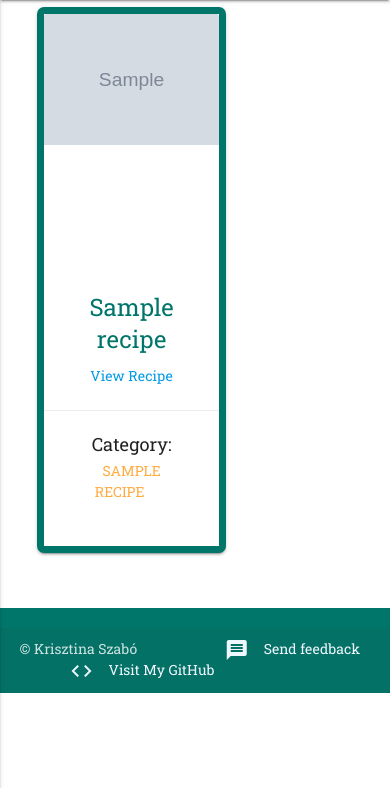
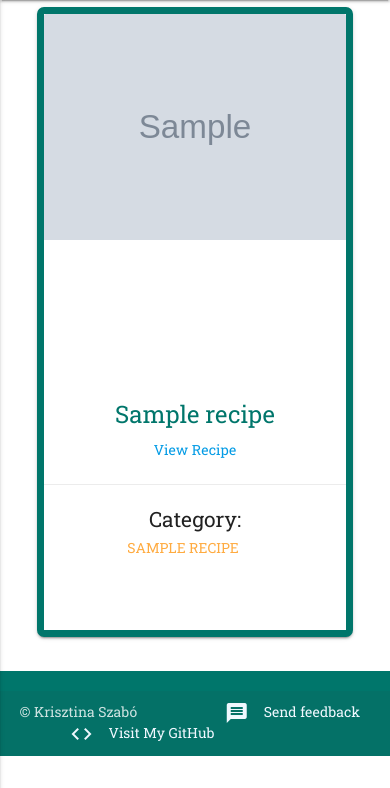
Before and after one commit to Code-Institute-Submissions/lockdown-kitchen-ms3, a Flask app: page /get_recipes in a window 390 px wide. Shown: the part 56-844 px from the top of the page. Run offline with Flask 2, Linux system fonts and the light colour scheme; grey boxes marked "Sample" are stand-in pictures; a database or web service that is not in the repository returns one stand-in record (values such as "Sample title"); some libraries are stand-ins or nearby versions.

Commit message:
Card media queries set, css validated

```diff
--- a/static/css/style.css
+++ b/static/css/style.css
@@ -54,24 +54,18 @@ main {
 	min-height: 100vh;
 }
 
+
 /*Recipe card styling*/
 
 .card-title {
 	color: #00766B;
-    padding-top:1rem;
-}
-
-#card-main{
-    width: 15rem;
-    height: 42rem;
-
+	padding-top: 1.3rem;
 }
 
 .card {
 	border: #00766B solid 0.5rem;
 	border-radius: 0.5rem;
-    height: 39rem;
-
+	height: 40rem;
 }
 
 .card-image {
@@ -79,7 +73,7 @@ main {
 }
 
 .category-header {
-	font-size: 1.3rem;
+	font-size: 1.5rem;
 }
 
 .page-category,
@@ -91,11 +85,11 @@ main {
 	background: #ff0000;
 }
 
+
 /*Add new recipes title and submit button */
 
-#addnew{
-    color: #00766B;
-
+#addnew {
+	color: #00766B;
 }
 
 #submit {
@@ -159,25 +153,43 @@ main {
 /*** Small mobile devices ***/
 
 
-/*** Tested on Moto G4, Galaxy S5, Pixel2, Pixel 2XL, Iphone 5/SE, Iphone 6/7/8, Iphone 6/7/8 Plus, IphoneX, Ipad and Ipad Pro ***/
+/*** Tested on Moto G4, Galaxy S5, Pixel2, Pixel 2XL, Iphone 5/SE, Iphone 6/7/8, IphoneX, Iphone 6/7/8 Plus, IphoneX, Ipad and Ipad Pro ***/
 
-/***@media only screen and (min-width: 350px) and (max-width: 769px) {
-	.card {
-		height: 55rem;
+@media only screen and (min-width: 310px) and (max-width: 769px) {
+	#recipecard {
+		height: 45rem;
 	}
-	.card-image {
-		height: 35rem;
+	#imagerecipe {
+		height: 22%;
+	}
+	#titlerecipe {
+		padding-top: 16rem;
+	}
+}
+
+
+/***Tested on  Ipad and Ipad Pro ***/
+
+@media screen and (min-width: 770px) and (max-width: 1023px) {
+	#recipecard {
+		height: 40.5rem;
+	}
+	#imagerecipe {
+		height: 15%;
+	}
+	#titlerecipe {
+		padding-top: 15rem;
 	}
 }
 
 
 /***Tested on laptop, laptop with touch ***/
 
-/**@media only screen and (min-width: 770px) {
-	.card {
-		height: 60rem;
+@media screen and (min-width: 1024px) {
+	#recipecard {
+		height: 42.3rem;
 	}
-	.card-image {
-		height: 40rem;
+	#titlerecipe {
+		font-size: 1.3rem;
 	}
 }
--- a/templates/displaycategories.html
+++ b/templates/displaycategories.html
@@ -8,15 +8,15 @@ To view the full recipe, the user has to click on the View recipe button-->
    <div class="row">
       {% for recipe in recipes %}
       <div class="recipe-publish col m4 s12">
-         <div class="card">
-            <div class="card-image">
+         <div class="card" id="recipecard">
+            <div class="card-image" id="imagerecipe">
                 <a href="{{url_for('display_recipe', recipe_id=recipe._id)}}">
                <img alt="picture" class ="responsive-img" src="{{recipe.picture}}">
                 </a>
             </div>
             <div class="card-content">
              <a href="{{url_for('display_recipe', recipe_id=recipe._id)}}">
-               <span class="card-title">{{recipe.title}}</span>
+               <span class="card-title" id="titlerecipe">{{recipe.title}}</span>
              </a>
                <a href="{{url_for('display_recipe', recipe_id=recipe._id)}}" class="waves-effect waves-light"> View Recipe</a>
             </div>
--- a/templates/recipes.html
+++ b/templates/recipes.html
@@ -6,22 +6,22 @@
 <div class="container center">
    <div class="row">
       {% for recipe in recipes %}
-      <div class="recipe-publish col m4 s12" id="card-main">
+      <div class="recipe-publish col m4 s12">
          <!--Recipes card containing the basic informations about the recipe, and the link the full version
             To offer better user experience, the picture and the title is also clickable and redirects to the same page as View recipe link-->
-         <div class="card">
-            <div class="card-image">
+         <div class="card" id="recipecard">
+            <div class="card-image" id="imagerecipe">
                <a href="{{url_for('display_recipe', recipe_id=recipe._id)}}">
                <img alt="picture" class="responsive-img" src="{{recipe.picture}}">
                </a>
             </div>
             <div class="card-content">
                <a href="{{url_for('display_recipe', recipe_id=recipe._id)}}">
-               <span class="card-title">{{recipe.title}}</span>
+               <span class="card-title" id="titlerecipe">{{recipe.title}}</span>
                </a>
                <a href="{{url_for('display_recipe', recipe_id=recipe._id)}}" class="waves-effect waves-light"> View Recipe</a>
             </div>
-            <div class="card-action">
+            <div class="card-action" id="card-action">
                <h6 class="category-header"> Category: </h6>
                <a href="{{url_for('display_categories', category_name= recipe.category_name)}}">{{recipe.category_name}}</a>
             </div>
--- a/templates/results.html
+++ b/templates/results.html
@@ -22,15 +22,15 @@
    <div class="row center">
       {% for recipe in search %}
       <div class="recipe-publish col m4 s12">
-         <div class="card">
-            <div class="card-image">
+         <div class="card" id="recipecard">
+            <div class="card-image" id="imagerecipe">
                <a href="{{url_for('display_recipe', recipe_id=recipe._id)}}">
                <img alt="picture" src="{{recipe.picture}}">
                </a>
             </div>
             <div class="card-content">
                <a href="{{url_for('display_recipe', recipe_id=recipe._id)}}">
-               <span class="card-title">{{recipe.title}}</span>
+               <span class="card-title" id="titlerecipe">{{recipe.title}}</span>
                </a>
                <a href="{{url_for('display_recipe', recipe_id=recipe._id)}}" class="waves-effect waves-light"> View Recipe</a>
             </div>
```
